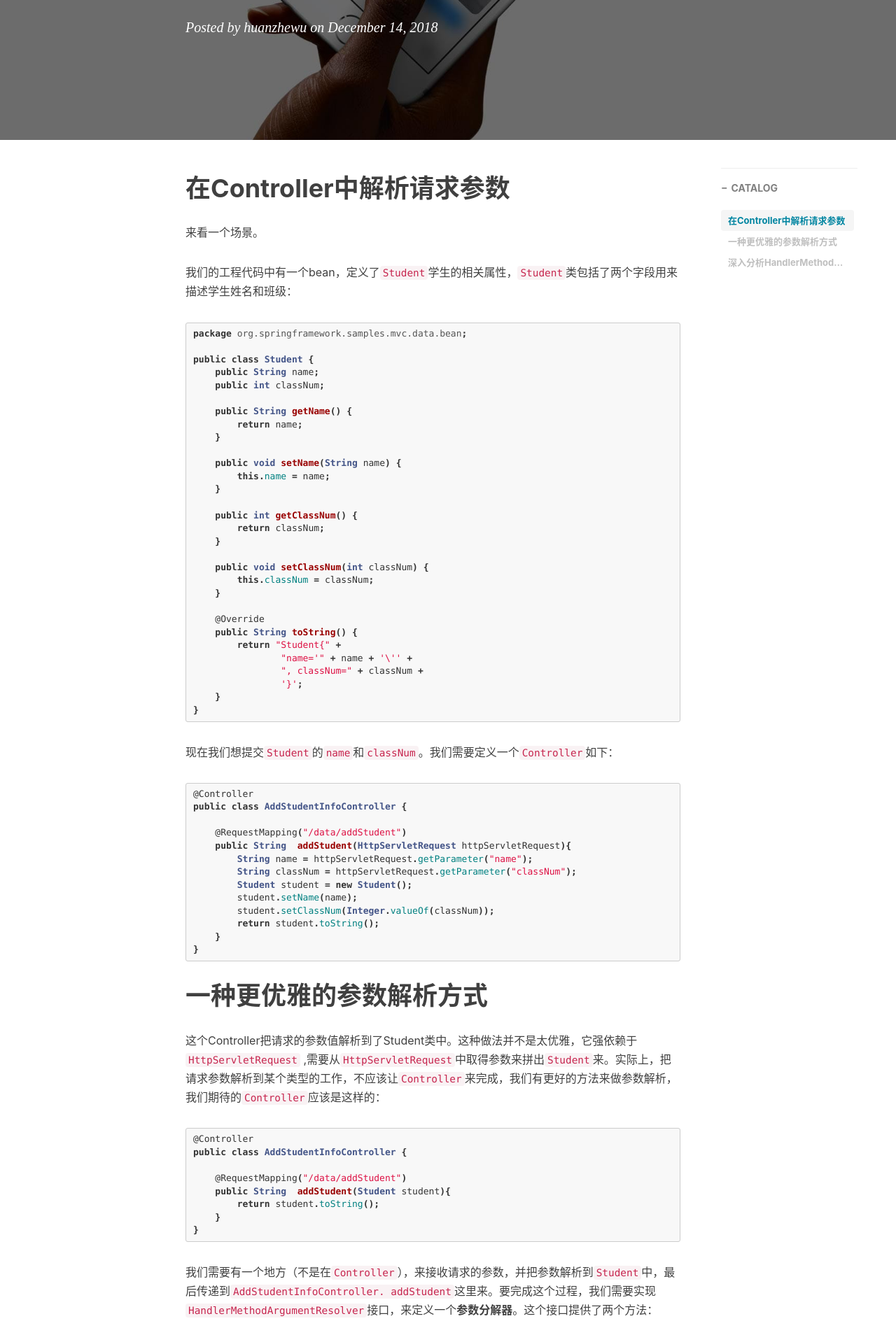
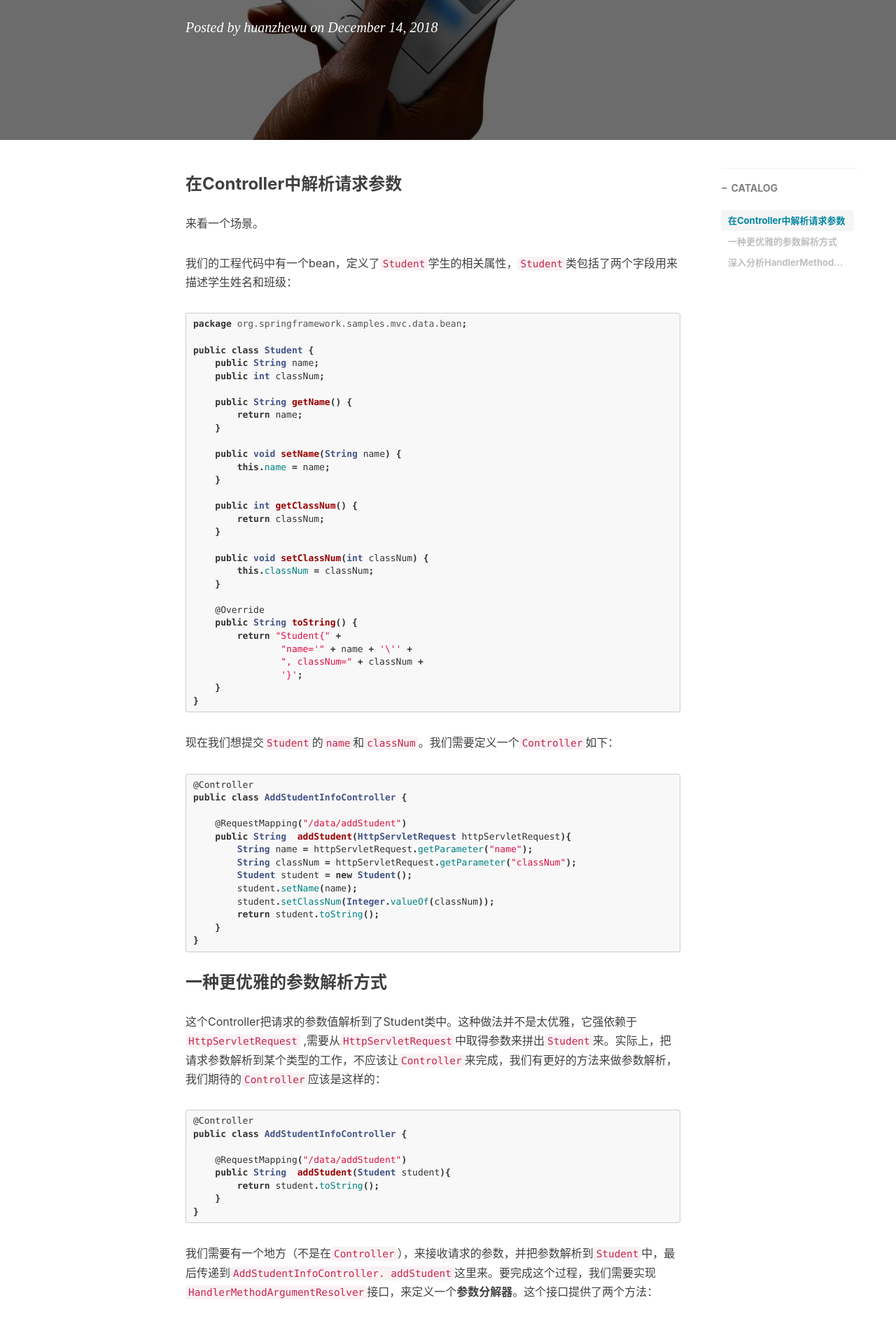
Before and after one commit to huanzheWu/huanzheWu.github.io, a Jekyll site: the page built from _posts/2018-12-14-Spring MVC(二) 使用HandlerMethodArgumentResolver来进行参数解析.md, in a window 1280 px wide. Shown: the part 444-2332 px from the top of the page at 70% size. Built offline with Jekyll 4.4.1, drawn with Linux system fonts in a browser that asks for light colours; nearby versions of some CDN libraries; comment, search, counter and statistics services are not loaded.

Commit message:
add file

````diff
--- a/_posts/2018-12-14-Spring MVC(二) 使用HandlerMethodArgumentResolver来进行参数解析.md
+++ b/_posts/2018-12-14-Spring MVC(二) 使用HandlerMethodArgumentResolver来进行参数解析.md
@@ -12,7 +12,7 @@ tags:
 
 
 
-# 在Controller中解析请求参数
+### 在Controller中解析请求参数
 
 来看一个场景。
 
@@ -69,7 +69,7 @@ public class AddStudentInfoController {
 }
 ```
 
-# 一种更优雅的参数解析方式
+### 一种更优雅的参数解析方式
 
 这个Controller把请求的参数值解析到了Student类中。这种做法并不是太优雅，它强依赖于`HttpServletRequest` ,需要从`HttpServletRequest`中取得参数来拼出`Student`来。实际上，把请求参数解析到某个类型的工作，不应该让`Controller`来完成，我们有更好的方法来做参数解析，我们期待的`Controller`应该是这样的：
 
@@ -166,4 +166,4 @@ public class AddStudentInfoController {
 
 这时，凡是有`@ToResolver`注解的参数，都会调用对应的`resolveArgument函数`来进行参数解析。
 
-# 深入分析HandlerMethodArgumentResolver
+### 深入分析HandlerMethodArgumentResolver
````
